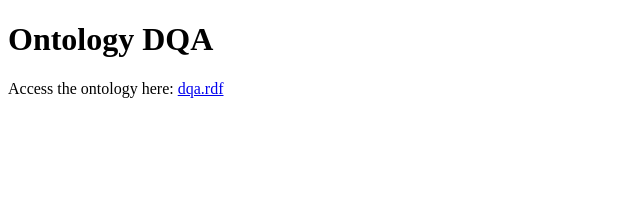
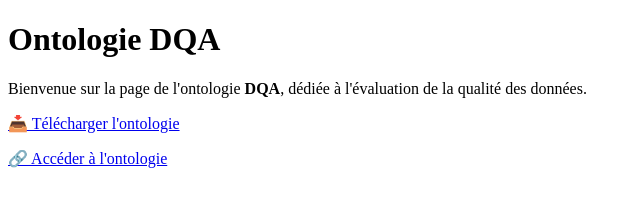
Before and after one commit to OumaimaAMAL/ontology-dqa, a plain HTML site: page index.html in a window 1280 px wide. Shown: the whole page, without its empty margins (0-641 px from the left). Drawn offline with Linux system fonts and the light colour scheme.

Commit message:
Update index.html

```diff
--- a/index.html
+++ b/index.html
@@ -1,12 +1,14 @@
 <!DOCTYPE html>
-<html lang="en">
+<html lang="fr">
 <head>
     <meta charset="UTF-8">
     <meta name="viewport" content="width=device-width, initial-scale=1.0">
-    <title>Ontology DQA</title>
+    <title>Ontologie DQA</title>
 </head>
 <body>
-    <h1>Ontology DQA</h1>
-    <p>Access the ontology here: <a href="https://oumaimaamal.github.io/ontology-dqa/dqa.rdf" target="_blank">dqa.rdf</a></p>
+    <h1>Ontologie DQA</h1>
+    <p>Bienvenue sur la page de l'ontologie <strong>DQA</strong>, dédiée à l'évaluation de la qualité des données.</p>
+    <p><a href="dqa.rdf" download>📥 Télécharger l'ontologie</a></p>
+    <p><a href="dqa.rdf">🔗 Accéder à l'ontologie</a></p>
 </body>
 </html>
```
